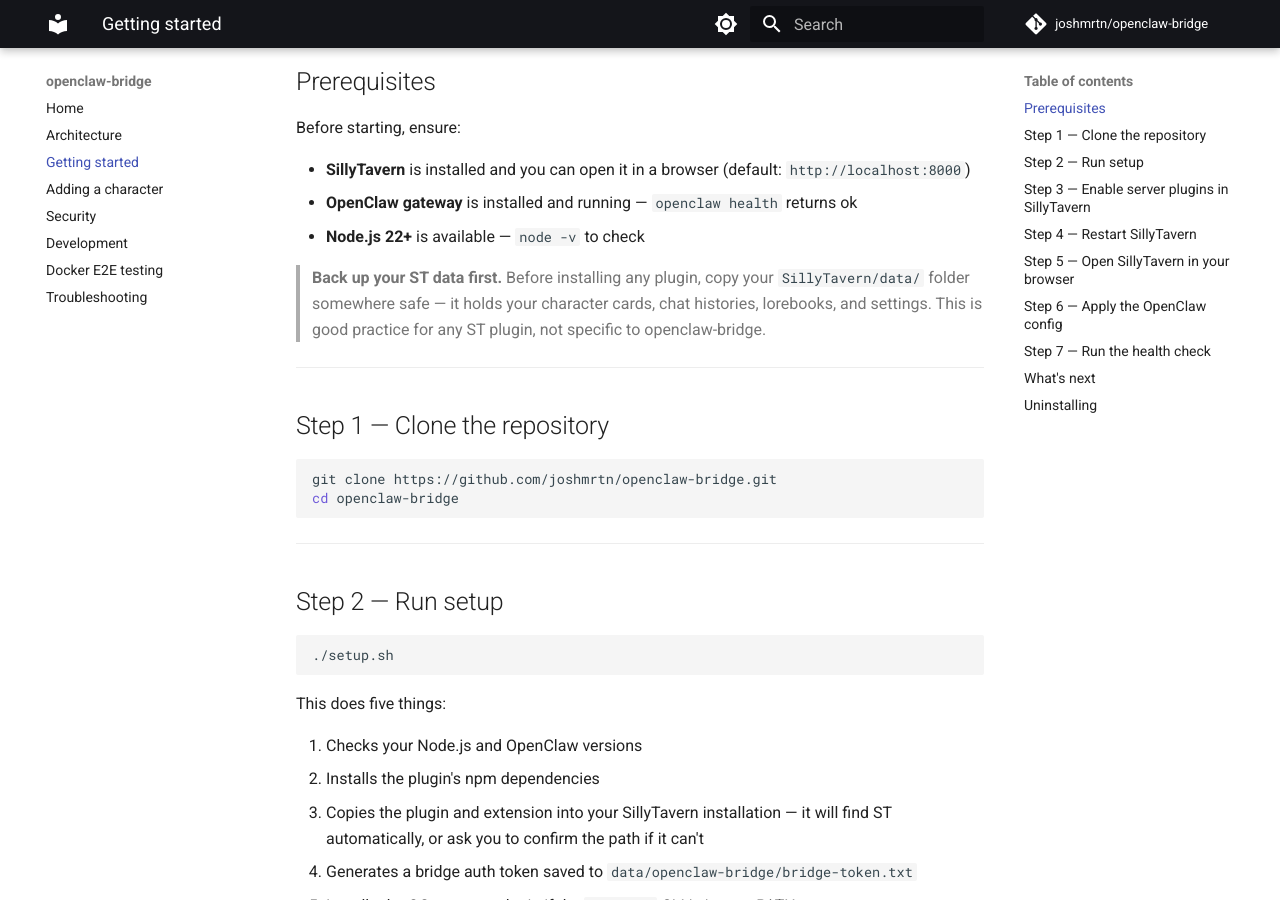
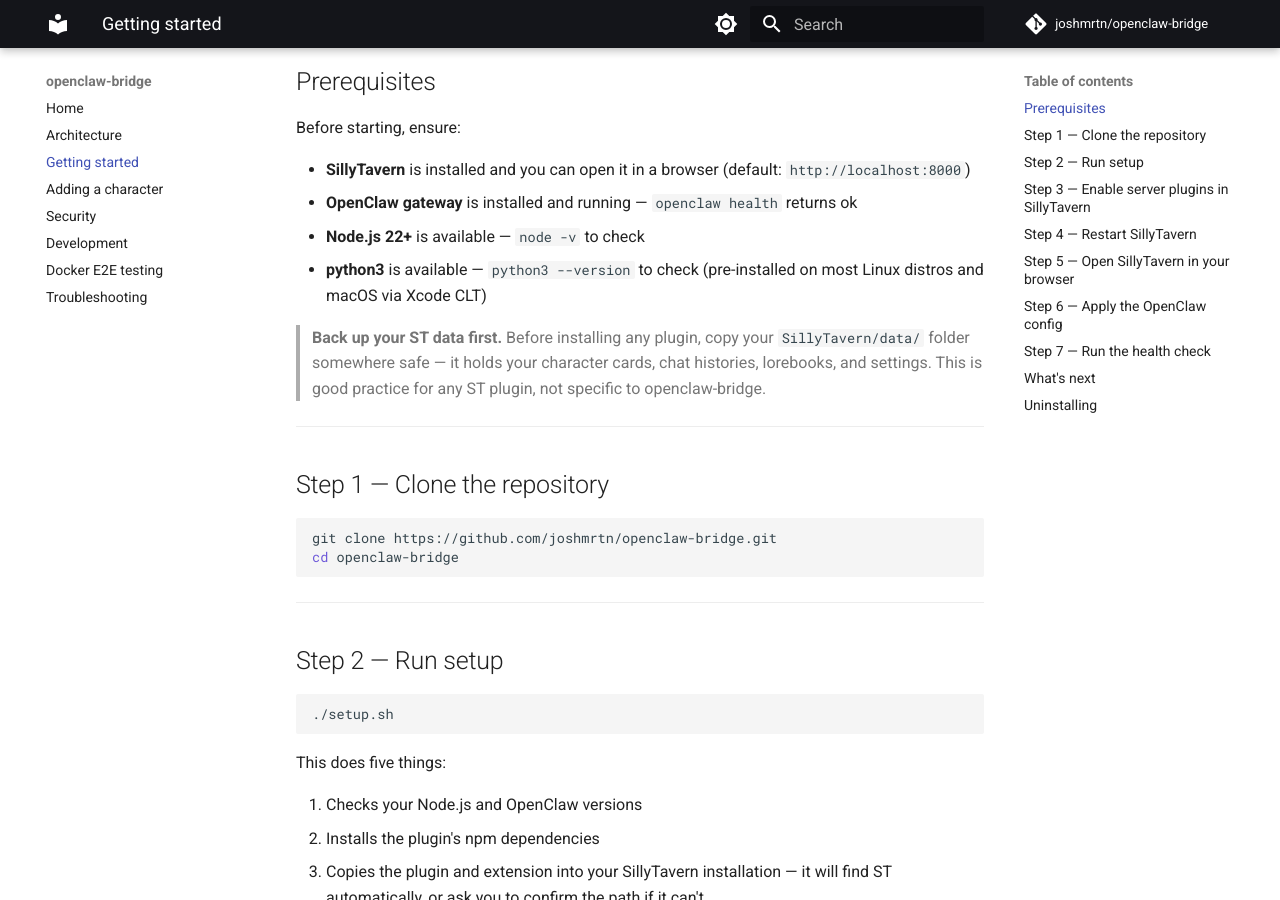
Before and after one commit to joshmrtn/openclaw-bridge, an MkDocs documentation site: the page built from docs/getting-started.md, in a window 1280 px wide and 900 px high, scrolled down 300 px. Built offline with MkDocs 1.6.1 and Material for MkDocs 9.7.7, drawn with Linux system fonts in a browser that asks for light colours; comment, search, counter and statistics services are not loaded.

Commit message:
docs: document python3 as a prerequisite; add setup.sh preflight check (#204) (#205)
Co-authored-by: Claude Sonnet 4.6 <noreply@anthropic.com>

```diff
--- a/docs/getting-started.md
+++ b/docs/getting-started.md
@@ -13,6 +13,7 @@ Before starting, ensure:
 - **SillyTavern** is installed and you can open it in a browser (default: `http://localhost:8000`)
 - **OpenClaw gateway** is installed and running — `openclaw health` returns ok
 - **Node.js 22+** is available — `node -v` to check
+- **python3** is available — `python3 --version` to check (pre-installed on most Linux distros and macOS via Xcode CLT)
 
 > **Back up your ST data first.** Before installing any plugin, copy your `SillyTavern/data/` folder somewhere safe — it holds your character cards, chat histories, lorebooks, and settings. This is good practice for any ST plugin, not specific to openclaw-bridge.
 
```
Also changed, not shown: README.md (+2 -0 lines), 1 other file.
